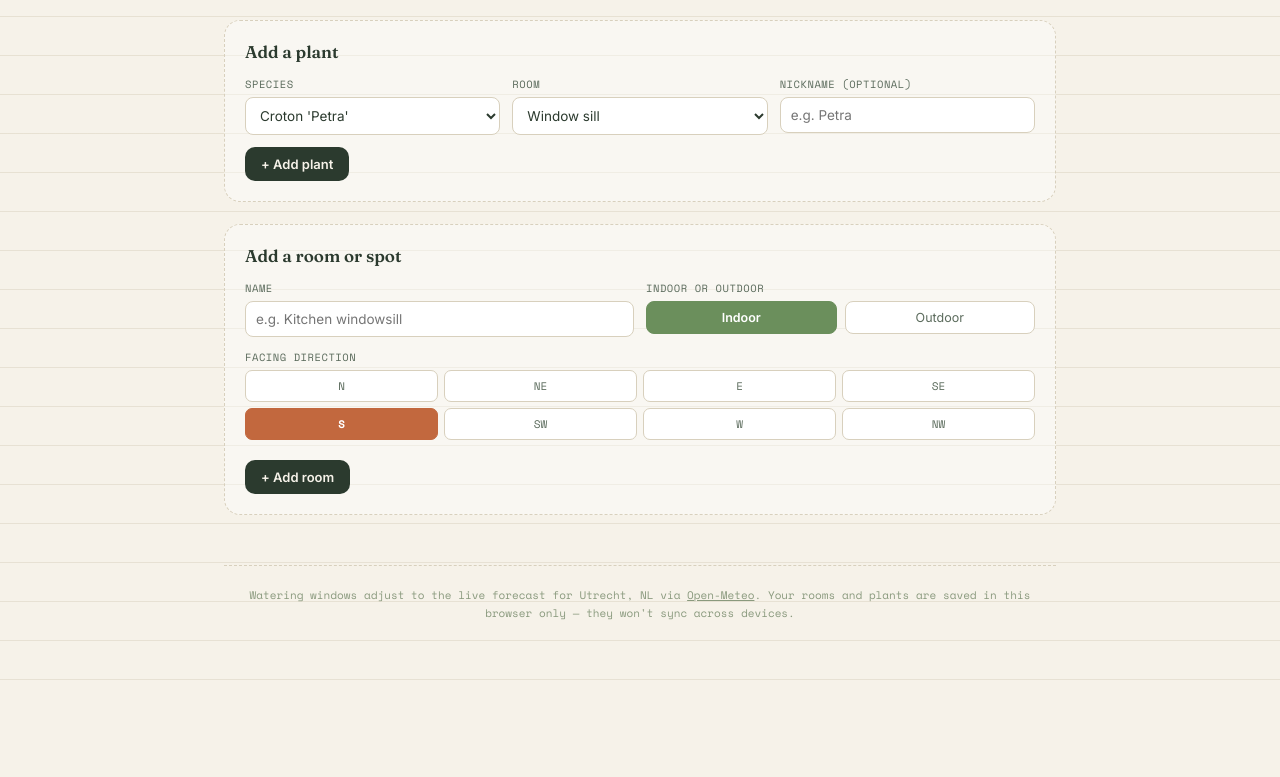
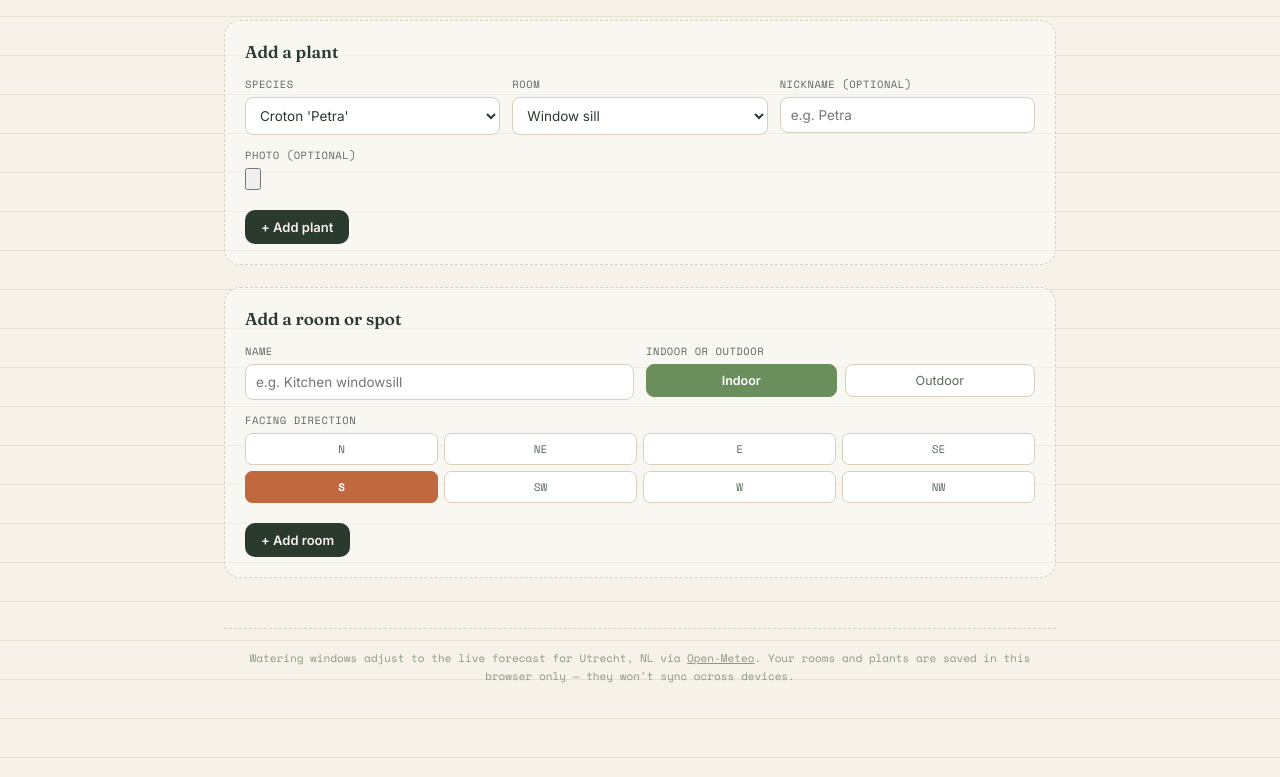
Before and after one commit to BramH93/Planten, a plain HTML site: page docs/index.html in a window 1280 px wide. Shown: the part 1215-1992 px from the top of the page. Before the commit the page ends 1929 px from the top, so only its background shows below. Drawn offline with nearby package versions, Linux system fonts and the light colour scheme; no server answers.

Commit message:
Update index.html

```diff
--- a/docs/index.html
+++ b/docs/index.html
@@ -43,6 +43,11 @@
           <input type="text" id="new-plant-nickname" placeholder="e.g. Petra">
         </div>
       </div>
+      <label>Photo (optional)</label>
+      <button type="button" class="plant-photo" id="new-plant-photo-preview" title="Add a photo">
+        <svg viewBox="0 0 24 24" fill="none" stroke="currentColor" stroke-width="1.6" aria-hidden="true"><path d="M4 8a2 2 0 0 1 2-2h1.5l1-1.5h7l1 1.5H18a2 2 0 0 1 2 2v9a2 2 0 0 1-2 2H6a2 2 0 0 1-2-2V8Z"/><circle cx="12" cy="13" r="3.2"/></svg>
+      </button>
+      <br><br>
       <button type="submit" class="btn">+ Add plant</button>
     </form>
   </div>
```
